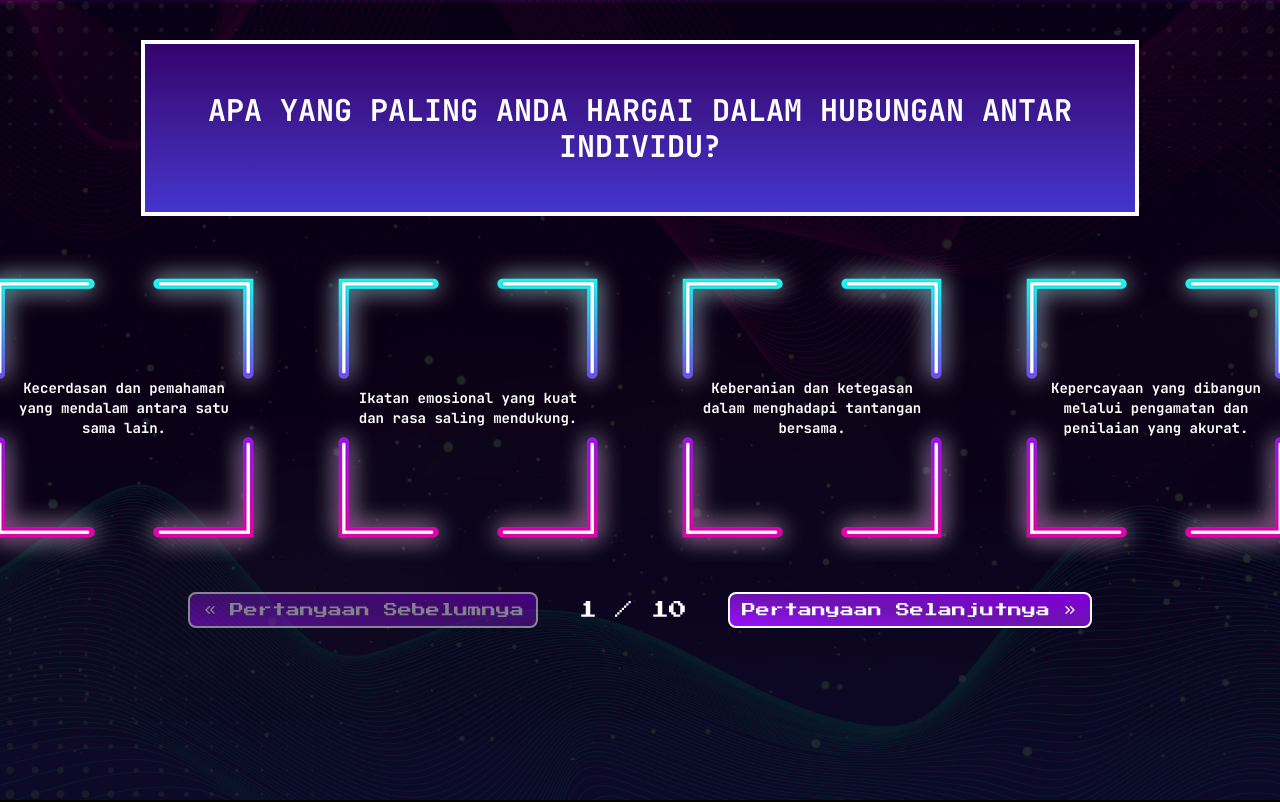
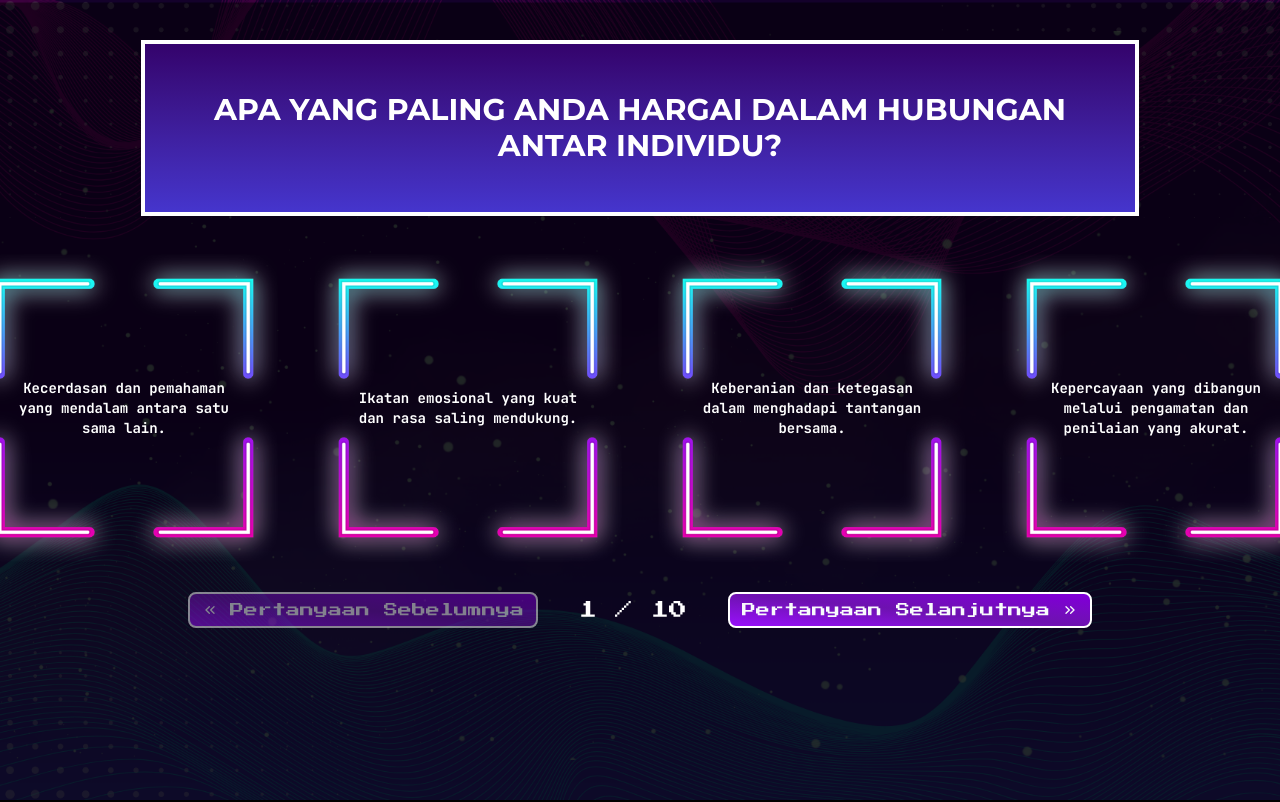
Before and after one commit to Johovenn/resonate-clan-test, a Next.js app: page /clan-test in a window 1280 px wide. Shown: the top 802 px of the page. Built offline with nearby package versions, Linux system fonts and the light colour scheme.

Commit message:
change question box text

```diff
--- a/src/components/QuestionBox.tsx
+++ b/src/components/QuestionBox.tsx
@@ -1,5 +1,6 @@
-import { JetBrains_Mono } from "next/font/google";
-const JetBrains = JetBrains_Mono({ subsets: ['latin'], weight: ["400", "700", "800"] });
+import { Montserrat } from "next/font/google";
+
+const monstserrat = Montserrat({ subsets: ['latin'], weight: ["400", "700", "800"] });
 
 interface QuestionBoxProps {
   question: string;
@@ -11,7 +12,7 @@ export default function QuestionBox(props: QuestionBoxProps) {
             className="relative w-[80%] py-8 md:py-12 flex items-center justify-center text-center overflow-hidden mt-2 bg-gradient-to-b from-[#34036c] to-[#4535cd] border-white border-4"
         >
             <div className="relative z-10 px-7">
-                <p className={`${JetBrains.className} text-white text-sm md:text-md lg:text-lg xl:text-3xl font-bold text-shadow-amber-200 text-shadow px-5`}>
+                <p className={`${monstserrat.className} text-white text-sm md:text-md lg:text-lg xl:text-3xl font-bold text-shadow-amber-200 text-shadow px-5`}>
                     {props.question.toUpperCase()}
                 </p>
             </div>
```
